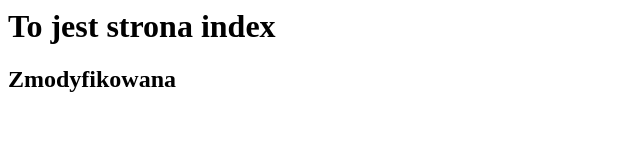
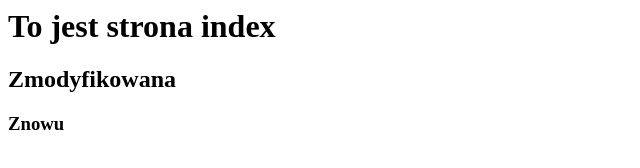
Before and after one commit to korfi/test-server-python, a plain HTML site: page index.html in a window 1280 px wide. Shown: the full height of the page, 0-640 px from the left. Drawn offline with Linux system fonts and the light colour scheme.

Commit message:
Update index.html

```diff
--- a/index.html
+++ b/index.html
@@ -2,5 +2,6 @@
 	<body>
 		<h1>To jest strona index</h1>
 		<h2>Zmodyfikowana</h2>
+		<h3>Znowu<h3>
 	</body>
 </html>
```
